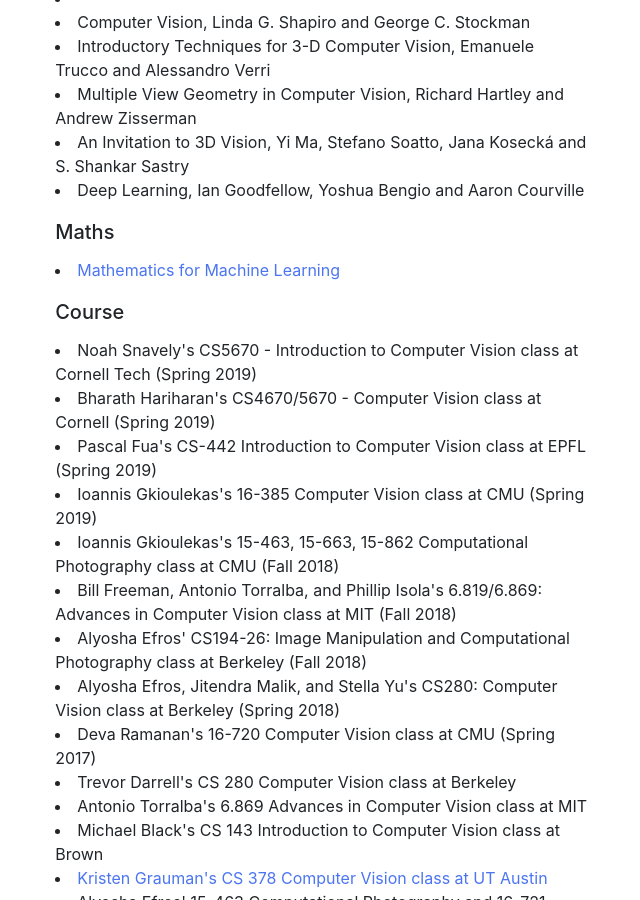
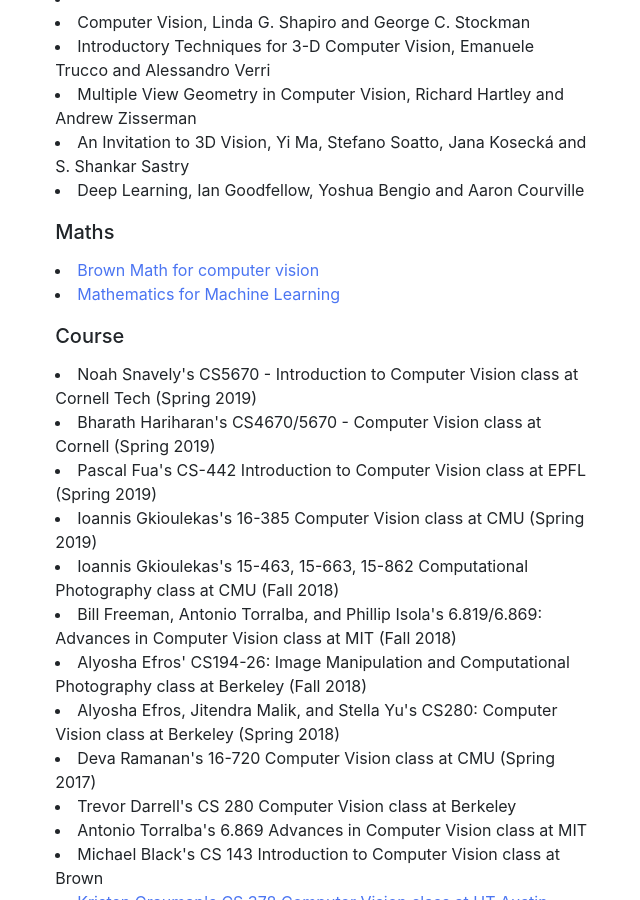
Before and after one commit to beforux/ShakeYourLove, a Jekyll site: the page list.html, which Jekyll copies as it is, in a window 1280 px wide and 900 px high, scrolled down 2074 px. Shown: the whole window, without its empty margins (459-1099 px from the left). Built offline with Jekyll 4.4.1, drawn with Linux system fonts in a browser that asks for light colours; nearby versions of some CDN libraries.

Commit message:
Update list.html

```diff
--- a/list.html
+++ b/list.html
@@ -111,7 +111,7 @@
                   <li>Deep Learning, Ian Goodfellow, Yoshua Bengio and Aaron Courville</li>
 
                   <h5>Maths</h5>
-
+                  <li><a href="https://cs.brown.edu/courses/csci1430/">Brown Math for computer vision</a></li>
                   <li><a href="https://www.youtube.com/watch?v=T3TpdPmTLso&t=155s"> Mathematics for Machine Learning</a></li>
 
                   <h5>Course</h5>
```
